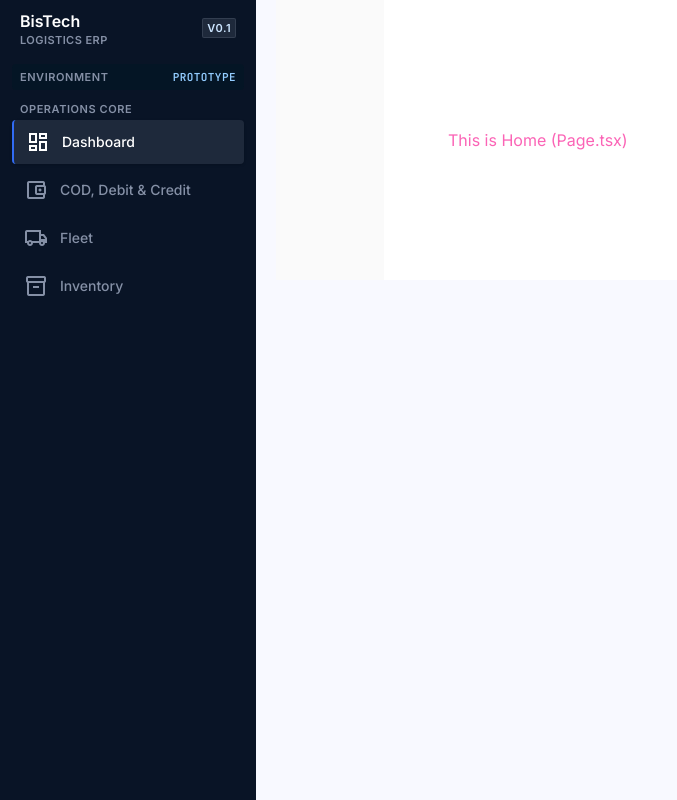
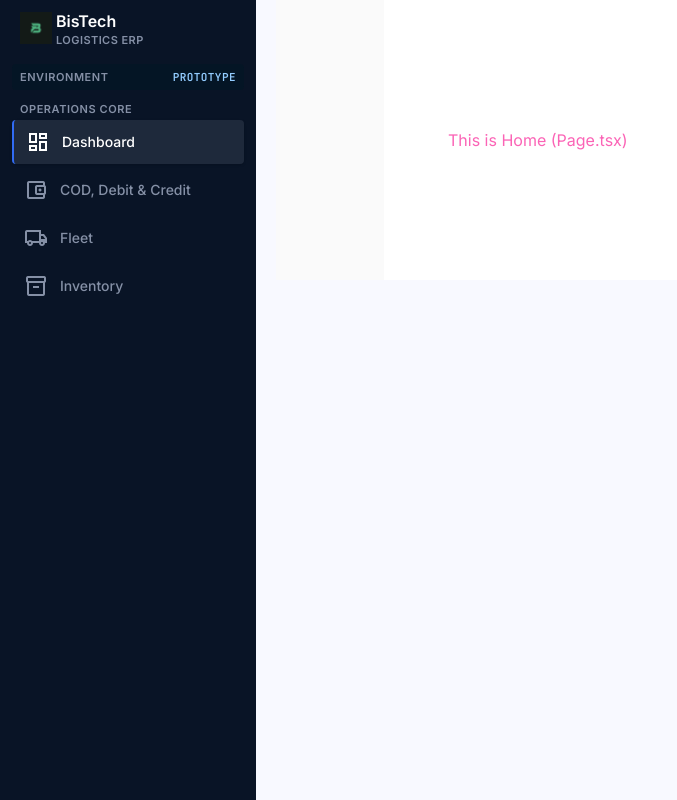
Before and after one commit to Siam-AR/Logistics_ERP_Prototype, a Next.js app: page / in a window 1280 px wide. Shown: the whole page, without its empty margins (0-677 px from the left). Built offline with nearby package versions, Linux system fonts and the light colour scheme.

Commit message:
logo added in sidebar

```diff
--- a/src/app/layout.tsx
+++ b/src/app/layout.tsx
@@ -1,4 +1,5 @@
 import type { Metadata } from "next";
+import Image from "next/image";
 import { Inter, JetBrains_Mono } from "next/font/google";
 import "./globals.css";
 import Nav from "@/components/Nav";
@@ -22,14 +23,14 @@ export default function RootLayout({ children }: { children: React.ReactNode })
       </head>
       <body className="font-sans" suppressHydrationWarning>
         <aside className="fixed left-0 top-0 z-50 flex h-full w-64 flex-col bg-primary text-on-primary">
-          <div className="flex h-14 items-center justify-between px-space-lg">
-            <div className="flex flex-col leading-tight">
-              <span className="text-headline-sm">BisTech</span>
-              <span className="text-label-sm uppercase text-on-primary-container">Logistics ERP</span>
+          <div className="flex h-14 items-center px-space-lg">
+            <div className="flex items-center gap-space-xs">
+              <Image src="/logo.png" alt="BisTech logo" width={32} height={32} className="object-contain" />
+              <div className="flex flex-col leading-tight">
+                <span className="text-headline-sm">BisTech</span>
+                <span className="text-label-sm uppercase text-on-primary-container">Logistics ERP</span>
+              </div>
             </div>
-            <span className="rounded border border-on-primary-container/20 bg-primary-container px-space-xs py-0.5 text-label-sm uppercase text-tertiary-fixed">
-              v0.1
-            </span>
           </div>
           <div className="px-space-md py-space-sm">
             <div className="flex items-center justify-between rounded-lg bg-tertiary/60 px-space-sm py-1.5">
```
Also changed, not shown: public/logo.png (added).
